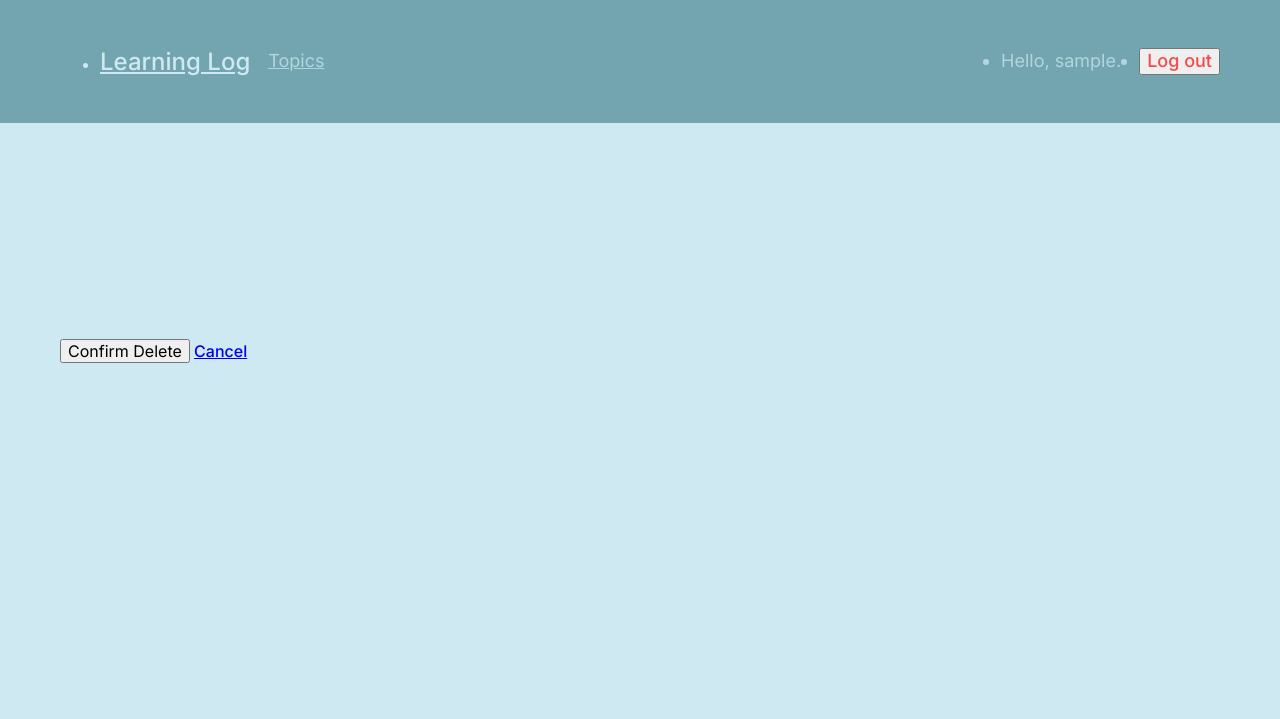
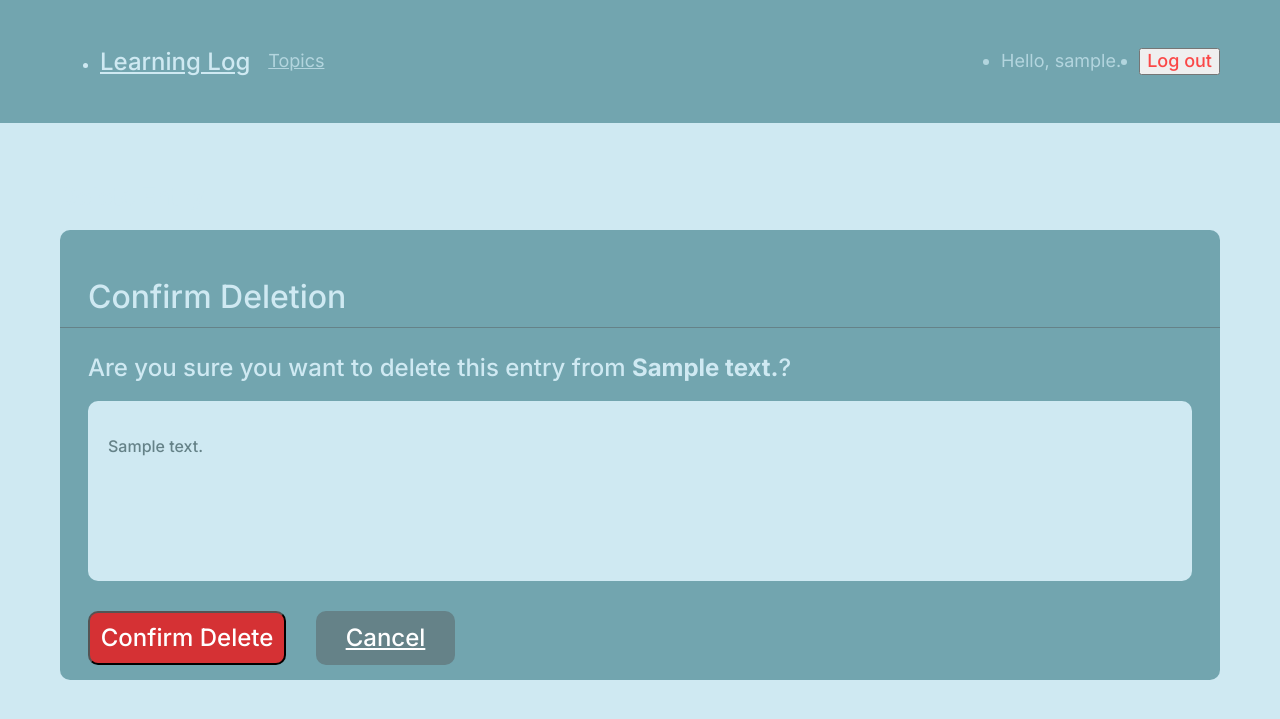
Before and after one commit to Antooon32/learning_log, a Django app: page /delete_entry/1/ in a window 1280 px wide. Shown: the top 719 px of the page. Run offline with Django 5.2, Linux system fonts and the light colour scheme; a user stored in the database is signed in; tables that the repository leaves empty hold one stand-in row (values such as "Sample post"); style sheets or scripts are compiled from the project's sources; some libraries are stand-ins or nearby versions.

Commit message:
delete entry and topic sass

```diff
--- a/learning_logs/templates/learning_logs/delete_entry_confirm.html
+++ b/learning_logs/templates/learning_logs/delete_entry_confirm.html
@@ -6,20 +6,18 @@
 {% endblock page_header %}
 
 {% block container %}
-  <div class="card mb-3">
-    <div class="card-header">
-        <h5>Confirm Deletion</h5>
-    </div>
-    <div class="card-body">
-      <p>Are you sure you want to delete this entry from <strong>{{ topic.text }}</strong>?</p>
-      <blockquote class="blockquote border p-3 bg-light">
+  <div class="delete">
+    <h2 class="delete__header">Confirm Deletion</h2>
+    <div class="delete__body">
+      <h3 class="delete__title">Are you sure you want to delete this entry from <span class="delete__title--span">{{ topic.text }}</span>?</h3>
+      <blockquote class="delete__entry">
         {{ entry.text|linebreaks }}
       </blockquote>
 
-      <form action="{% url 'learning_logs:delete_entry' entry.id %}" method="post">
+      <form class="delete__form" action="{% url 'learning_logs:delete_entry' entry.id %}" method="post">
         {% csrf_token %}
-        <button name="submit" class="btn btn-danger">Confirm Delete</button>
-        <a href="{% url 'learning_logs:topic' topic.id %}" class="btn btn-secondary">Cancel</a>
+        <button class="delete__button" name="submit">Confirm Delete</button>
+        <a class="delete__link" href="{% url 'learning_logs:topic' topic.id %}">Cancel</a>
       </form>
     </div>
   </div>
--- a/static/sass/layout/delete_entry_and_topic_confirm.scss
+++ b/static/sass/layout/delete_entry_and_topic_confirm.scss
@@ -0,0 +1,146 @@
+.delete {
+    border-radius: 10px;
+    width: 100%;
+    background: get-var(main__second);
+    padding-top: 22px;
+
+    @media screen and (min-width: getBreakPoint(tablet)) {
+        padding: 22px 28px;
+        padding-bottom: 15px;
+    }
+
+    &__header {
+        display: flex;
+        flex-direction: column;
+        align-items: center;
+        font-weight: 500;
+        font-size: 32px;
+        color: get-var(main__first);
+
+        @media screen and (min-width: getBreakPoint(tablet)) {
+            align-items: start;
+        }
+
+        @media screen and (min-width: getBreakPoint(desktop)) {
+            position: relative;
+            margin-bottom: 38px;
+        }
+
+        &::after {
+            content: '';
+            display: block;
+            width: 100%;
+            height: 1px;
+            background-color: get-var(main__third);
+            margin-top: 12px;
+            margin-bottom: 26px;
+
+            @media screen and (min-width: getBreakPoint(tablet)) {
+                width: 728px;
+            }
+
+            @media screen and (min-width: getBreakPoint(desktop)) {
+                width: 1160px;
+                margin: 0;
+                position: absolute;
+                bottom: -12px;
+                left: -28px;
+            }
+        }
+    }
+
+    &__title {
+        font-weight: 500;
+        font-size: 24px;
+        text-align: center;
+        margin-bottom: 20px;
+
+        @media screen and (min-width: getBreakPoint(tablet)) {
+            text-align: start;
+        }
+
+        &--span {
+            font-weight: 700;
+        }
+    }
+
+    &__entry {
+        margin: 0 auto;
+        border-radius: 10px;
+        width: 95%;
+        min-height: 180px;
+        background-color: get-var(main__first);
+        color: get-var(main__third);
+        padding: 20px;
+        margin-bottom: 80px;
+
+        @media screen and (min-width: getBreakPoint(tablet)) {
+            width: 100%;
+            margin: 0;
+            margin-bottom: 30px;
+        }
+    }
+
+    &__form {
+        display: flex;
+        flex-direction: column;
+        width: 100%;
+        gap: 5px;
+
+        @media screen and (min-width: getBreakPoint(tablet)) {
+            flex-direction: row;
+            gap: 30px;
+        }
+    }
+
+    &__button {
+        cursor: pointer;
+        width: 100%;
+        border-radius: 10px;
+        height: 54px;
+        background-color: get-var(text__first);
+        display: flex;
+        justify-content: center;
+        align-items: center;
+        font-weight: 500;
+        font-size: 24px;
+        color: #fff;
+
+        @media screen and (min-width: getBreakPoint(tablet)) {
+            width: 198px;
+        }
+
+
+        &--big {
+            @media screen and (min-width: getBreakPoint(tablet)) {
+                width: 260px;
+            }
+        }
+    }
+
+    &__link {
+        width: 100%;
+        border-radius: 10px;
+        height: 54px;
+        background-color: get-var(main__third);
+        display: flex;
+        justify-content: center;
+        align-items: center;
+        font-weight: 500;
+        font-size: 24px;
+        color: #fff;
+
+        @media screen and (min-width: getBreakPoint(tablet)) {
+            width: 139px;
+        }
+    }
+
+    &__description {
+        margin-bottom: 60px;
+        text-align: center;
+
+        @media screen and (min-width: getBreakPoint(tablet)) {
+            text-align: start;
+        }
+    }
+}
```
Also changed, not shown: learning_logs/templates/learning_logs/delete_topic_confirm.html (+10 -10 lines).
